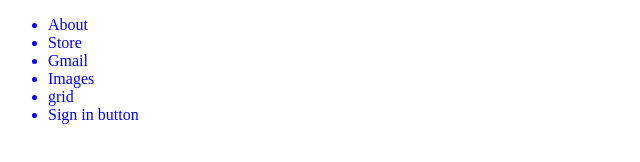
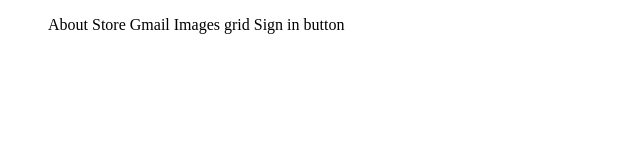
Before and after one commit to KamajiiSC/HtmlCssProj, a plain HTML site: page index.html in a window 1280 px wide. Shown: the whole page, without its empty margins (0-640 px from the left). Drawn offline with Linux system fonts and the light colour scheme.

Commit message:
Align header horizontal

```diff
--- a/style.css
+++ b/style.css
@@ -1,3 +1,3 @@
-header{
-	color:blue;
+header li{
+	display:inline-block;
 }
```
